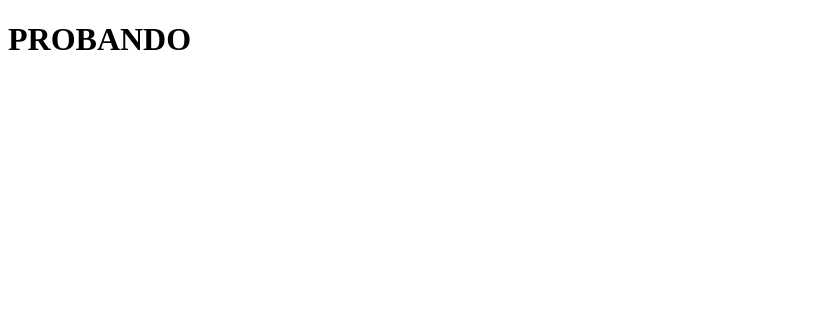
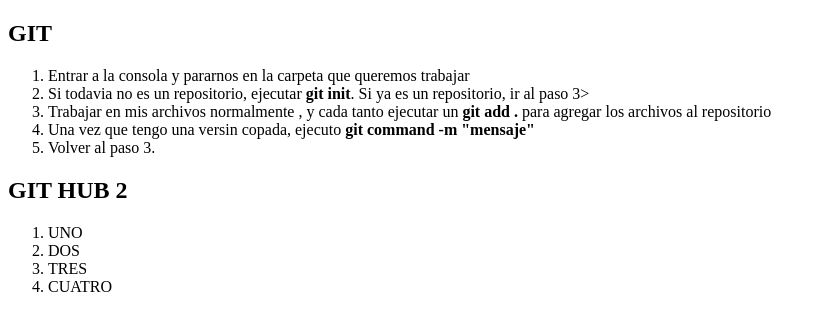
Before and after one commit to rociosolangeotero/Git-Hub, a plain HTML site: page index.html in a window 1280 px wide. Shown: the whole page, without its empty margins (0-826 px from the left). Drawn offline with Linux system fonts and the light colour scheme.

Commit message:
Agregamos los pasos

```diff
--- a/index.html
+++ b/index.html
@@ -5,6 +5,24 @@
     <title>GIT HUB</title>
 </head>
 <body>
-    <h1>PROBANDO</h1>
+    <article>
+    <h1>GIT</h1>
+    <ol>
+        <li>Entrar a la consola y pararnos en la carpeta que queremos trabajar</li>
+        <li>Si todavia no es un repositorio, ejecutar <b>git init</b>. Si ya es un repositorio, ir al paso 3></li>
+        <li>Trabajar en mis archivos normalmente , y cada tanto ejecutar un <b>git add .</b> para agregar los archivos al repositorio</li>
+        <li>Una vez que tengo una versin copada, ejecuto <b> git command -m "mensaje"</b></li>
+        <li>Volver al paso 3.</li>
+    </ol>
+</article>
+<article>
+    <h1>GIT HUB 2</h1>
+    <ol>
+        <li>UNO</li>
+        <li>DOS</li>
+        <li>TRES</li>
+        <li>CUATRO</li>
+    </ol>
+</article>
 </body>
 </html>
```
